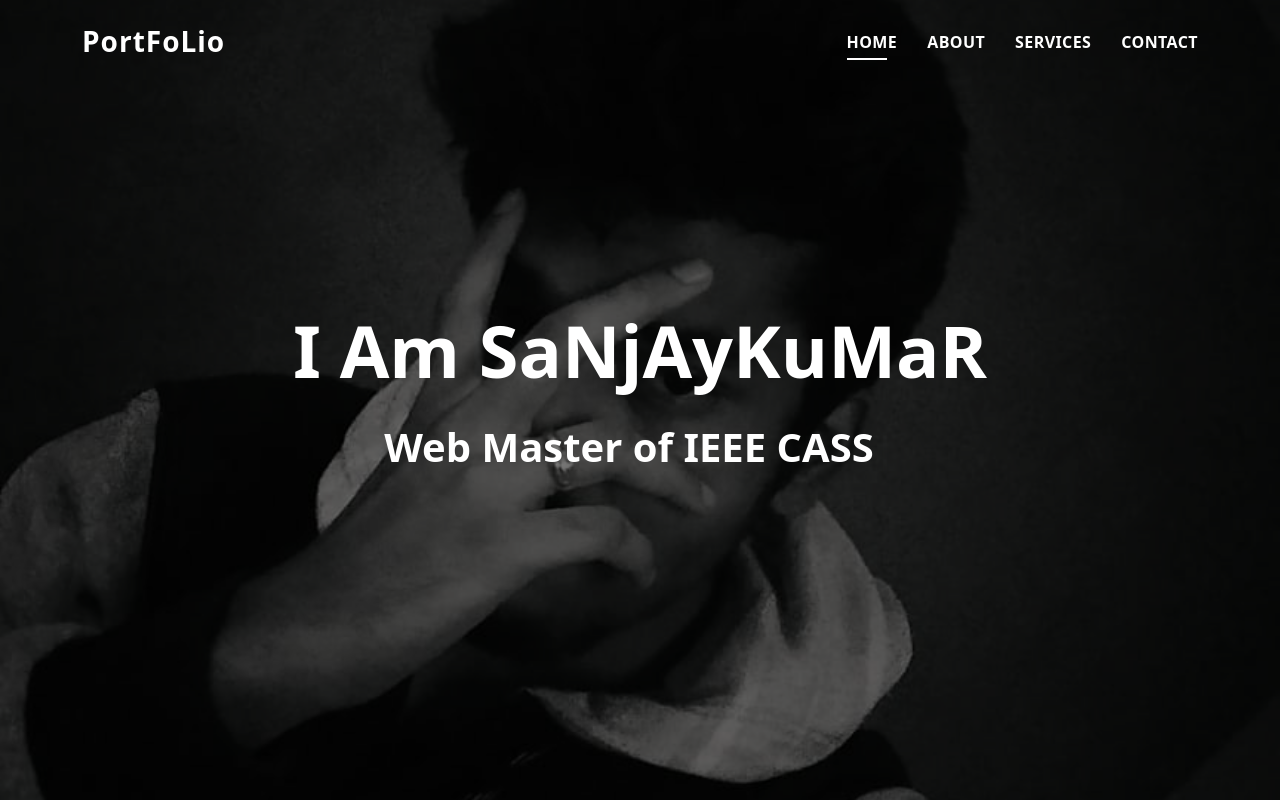
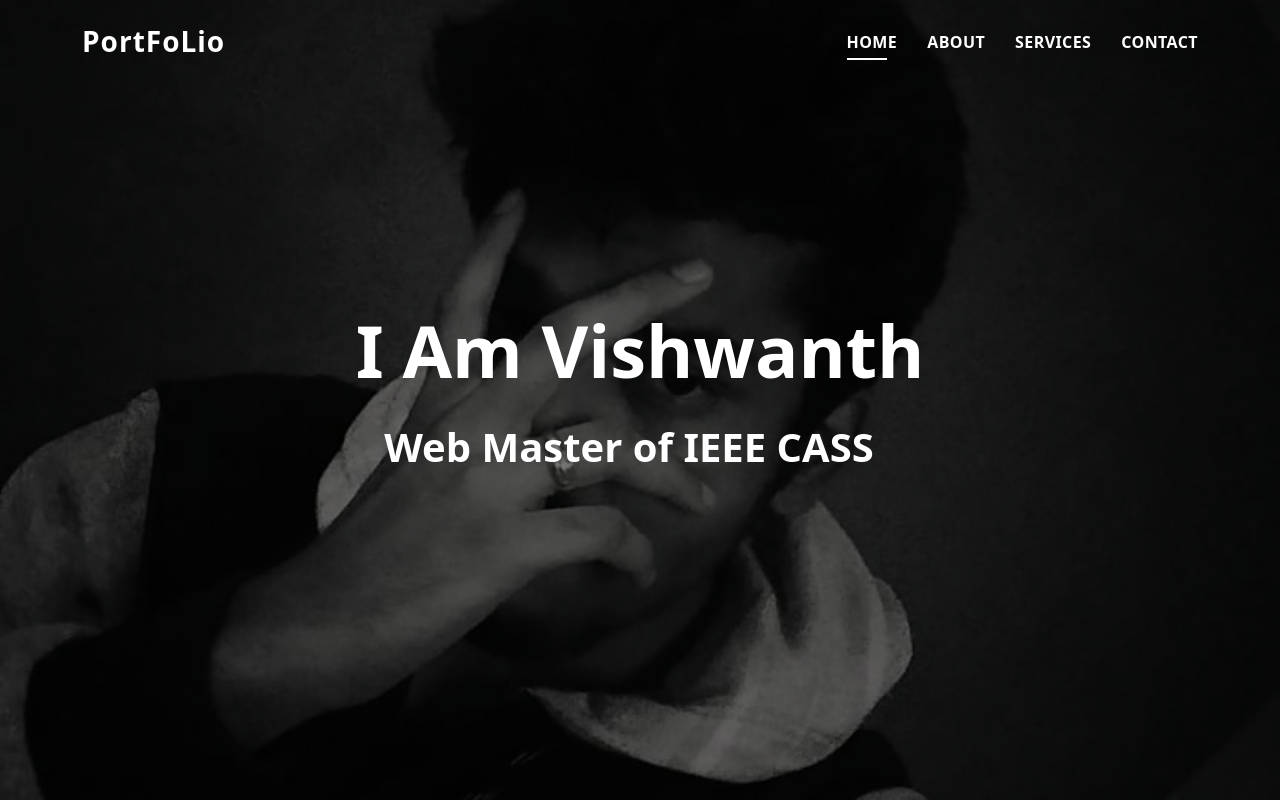
Before and after one commit to Sanjaysmiles/myportfolio, a plain HTML site: page index.html in a window 1280 px wide. Shown: the top 800 px of the page. Drawn offline with Linux system fonts and the light colour scheme.

Commit message:
Update index.html

```diff
--- a/index.html
+++ b/index.html
@@ -53,7 +53,7 @@
       <div class="table-cell">
         <div class="container">
           <!--<p class="display-6 color-d">Hello, world!</p>-->
-          <h1 class="hero-title mb-4">I Am SaNjAyKuMaR</h1>
+          <h1 class="hero-title mb-4">I Am Vishwanth</h1>
           <p class="hero-subtitle"><span class="typed" data-typed-items="Engineer,Web Master of IEEE CASS, Web Developer,Photographer,Programmer,electrical engineering,environmental enthusiasist"></span></p>
         </div>
       </div>
```
